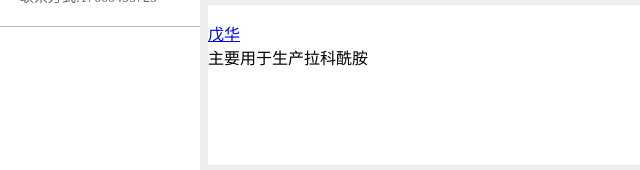
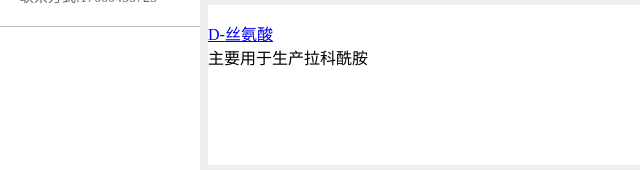
Before and after one commit to Zhongweizheng/A1, a plain HTML site: page index.html in a window 1280 px wide. Shown: the part 339-509 px from the top of the page, 0-640 px from the left. Drawn offline with Linux system fonts and the light colour scheme.

Commit message:
Update index.html

```diff
--- a/index.html
+++ b/index.html
@@ -159,7 +159,7 @@
             <div style="height: 160px" class="baise mgt8 yinying">
               <p><a
                 href="https://mp.weixin.qq.com/s/yrHpEjOyy5jnXMA4GLHq_w"
-                >戊华</a
+                >D-丝氨酸</a
               ><br/>主要用于生产拉科酰胺</p>
             </div>
             <div style="height: 160px" class="baise mgt8 yinying">
```
